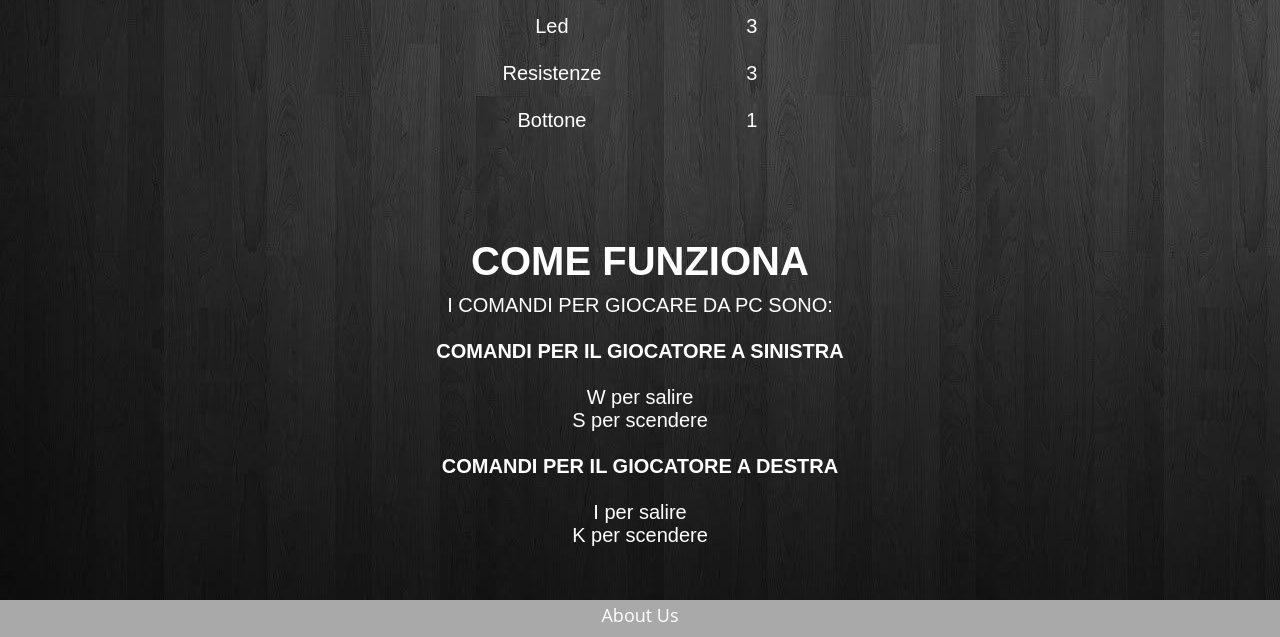
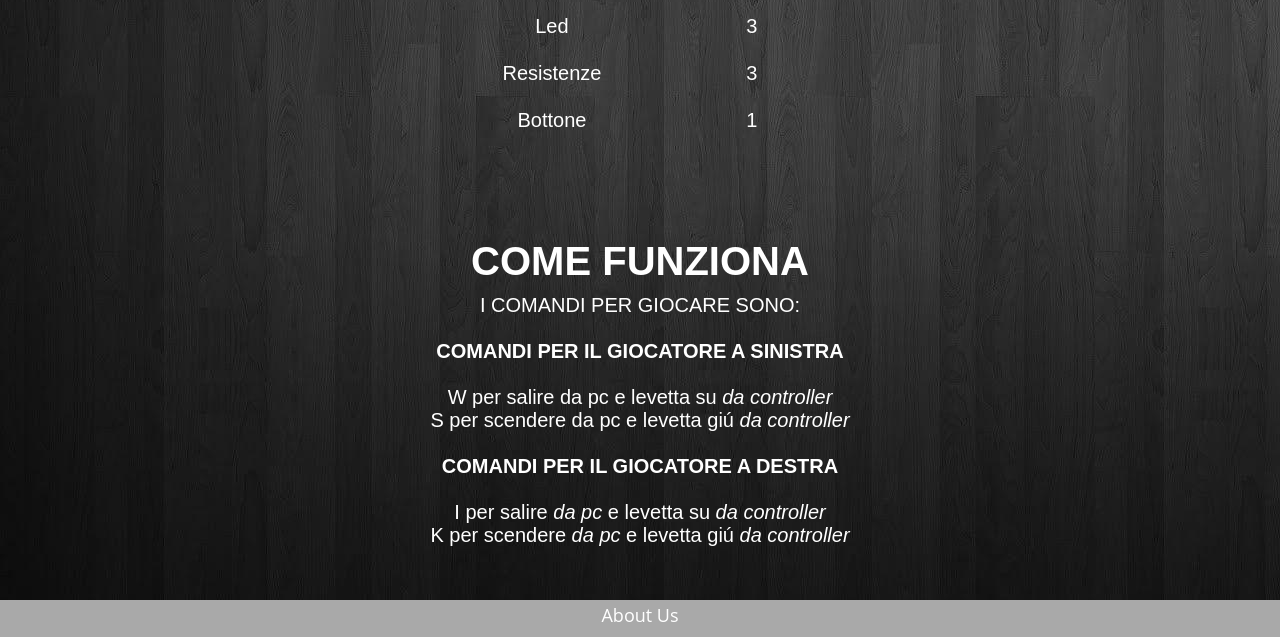
Before and after one commit to MattiaDippolito/ProgettoTecnologie, a plain HTML site: page SitoWeb/docs/controller.html in a window 1280 px wide. Shown: the part 558-1195 px from the top of the page. Drawn offline with Linux system fonts and the light colour scheme.

Commit message:
Aggiornamento pagina controller
Ho aggiornato la lista aggiungendo i comandi da controller.

```diff
--- a/SitoWeb/docs/controller.html
+++ b/SitoWeb/docs/controller.html
@@ -72,24 +72,25 @@
 
     <div class="comandi">
       <h1>Come funziona</h1>
-      I comandi per giocare da pc sono:
+      I comandi per giocare sono:
       <br />
       <br />
       <h5>Comandi per il giocatore a sinistra</h5>
       <br />
       <ul>
-        <li>W per salire</li>
-        <li>S per scendere</li>
+        <li>W per salire da pc e levetta su <em>da controller</em></li>
+        <li>S per scendere da pc e levetta giú <em>da controller</em></li>
       </ul>
       <br />
       <h5>Comandi per il giocatore a destra</h5>
       <br />
       <ul>
-        <li>I per salire</li>
-        <li>K per scendere</li>
+        <li>I per salire <em>da pc</em> e levetta su <em>da controller</em></li>
+        <li>K per scendere <em>da pc</em> e levetta giú <em>da controller</em></li>
       </ul>
       <br />
     </div>
+
 
     <footer>
       <div class="contenuto-footer">
```
